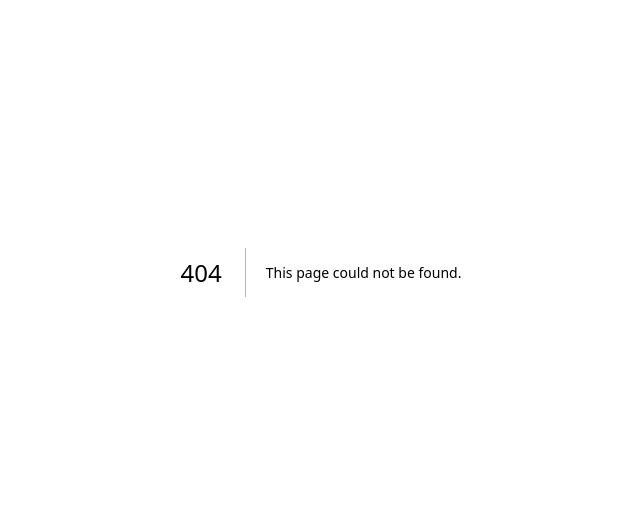
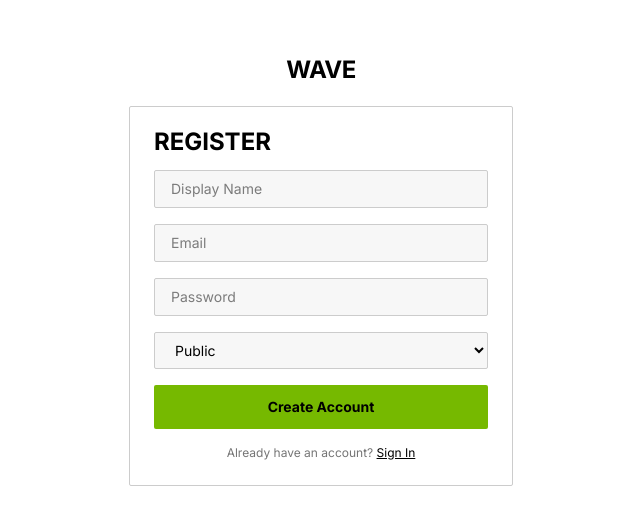
Before and after one commit to bavadharani1901-byte/Bavadharani, a Next.js app: page /auth/register in a window 1280 px wide. Before the commit this address had no page. Shown: the part 128-652 px from the top of the page, without its empty margins (319-959 px from the left). Built offline with nearby package versions, Linux system fonts and the light colour scheme.

Commit message:
feat(auth): add login and registration pages with credentials form

```diff
--- /dev/null
+++ b/app/auth/login/page.tsx
@@ -0,0 +1,79 @@
+"use client";
+
+import { signIn } from "next-auth/react";
+import { useState } from "react";
+import { useRouter } from "next/navigation";
+import Link from "next/link";
+
+export default function LoginPage() {
+  const [email, setEmail] = useState("");
+  const [password, setPassword] = useState("");
+  const [error, setError] = useState("");
+  const router = useRouter();
+
+  const handleSubmit = async (e: React.FormEvent) => {
+    e.preventDefault();
+    setError("");
+    const res = await signIn("credentials", {
+      email,
+      password,
+      redirect: false,
+    });
+    if (res?.error) {
+      setError("Invalid email or password");
+    } else {
+      router.push("/dashboard");
+      router.refresh();
+    }
+  };
+
+  return (
+    <div className="flex min-h-screen flex-col items-center justify-center bg-white px-4">
+      <Link
+        href="/"
+        className="mb-6 text-2xl font-bold uppercase leading-none tracking-tight text-[#000000]"
+      >
+        WAVE
+      </Link>
+      <form
+        onSubmit={handleSubmit}
+        className="w-full max-w-sm space-y-4 border border-[#cccccc] p-6 rounded-sm"
+      >
+        <h1 className="text-2xl font-bold uppercase leading-[0.95] text-[#000000]">
+          Sign In
+        </h1>
+        {error && (
+          <p className="text-sm text-[#e52020]">{error}</p>
+        )}
+        <input
+          type="email"
+          placeholder="Email"
+          value={email}
+          onChange={(e) => setEmail(e.target.value)}
+          className="w-full rounded-sm border border-[#cccccc] bg-[#f7f7f7] px-4 py-2 text-sm text-[#000000] outline-none focus:border-[#76b900] focus:ring-1 focus:ring-[#76b900]"
+          required
+        />
+        <input
+          type="password"
+          placeholder="Password"
+          value={password}
+          onChange={(e) => setPassword(e.target.value)}
+          className="w-full rounded-sm border border-[#cccccc] bg-[#f7f7f7] px-4 py-2 text-sm text-[#000000] outline-none focus:border-[#76b900] focus:ring-1 focus:ring-[#76b900]"
+          required
+        />
+        <button
+          type="submit"
+          className="flex h-11 w-full items-center justify-center rounded-sm bg-[#76b900] text-sm font-bold text-black transition-all hover:bg-[#5a8d00] active:scale-[0.98]"
+        >
+          Sign In
+        </button>
+        <p className="text-center text-xs text-[#757575]">
+          Don&apos;t have an account?{" "}
+          <Link href="/auth/register" className="underline text-[#000000]">
+            Register
+          </Link>
+        </p>
+      </form>
+    </div>
+  );
+}
--- /dev/null
+++ b/app/auth/register/page.tsx
@@ -0,0 +1,99 @@
+"use client";
+
+import { useState } from "react";
+import { useRouter } from "next/navigation";
+import Link from "next/link";
+
+export default function RegisterPage() {
+  const [email, setEmail] = useState("");
+  const [password, setPassword] = useState("");
+  const [displayName, setDisplayName] = useState("");
+  const [role, setRole] = useState("PUBLIC");
+  const [error, setError] = useState("");
+  const router = useRouter();
+
+  const handleSubmit = async (e: React.FormEvent) => {
+    e.preventDefault();
+    setError("");
+
+    const res = await fetch("/api/auth/register", {
+      method: "POST",
+      headers: { "Content-Type": "application/json" },
+      body: JSON.stringify({ email, password, displayName, role }),
+    });
+
+    if (!res.ok) {
+      const data = await res.json();
+      setError(data.error || "Registration failed");
+      return;
+    }
+
+    router.push("/auth/login");
+  };
+
+  return (
+    <div className="flex min-h-screen flex-col items-center justify-center bg-white px-4">
+      <Link
+        href="/"
+        className="mb-6 text-2xl font-bold uppercase leading-none tracking-tight text-[#000000]"
+      >
+        WAVE
+      </Link>
+      <form
+        onSubmit={handleSubmit}
+        className="w-full max-w-sm space-y-4 border border-[#cccccc] p-6 rounded-sm"
+      >
+        <h1 className="text-2xl font-bold uppercase leading-[0.95] text-[#000000]">
+          Register
+        </h1>
+        {error && (
+          <p className="text-sm text-[#e52020]">{error}</p>
+        )}
+        <input
+          type="text"
+          placeholder="Display Name"
+          value={displayName}
+          onChange={(e) => setDisplayName(e.target.value)}
+          className="w-full rounded-sm border border-[#cccccc] bg-[#f7f7f7] px-4 py-2 text-sm text-[#000000] outline-none focus:border-[#76b900] focus:ring-1 focus:ring-[#76b900]"
+        />
+        <input
+          type="email"
+          placeholder="Email"
+          value={email}
+          onChange={(e) => setEmail(e.target.value)}
+          className="w-full rounded-sm border border-[#cccccc] bg-[#f7f7f7] px-4 py-2 text-sm text-[#000000] outline-none focus:border-[#76b900] focus:ring-1 focus:ring-[#76b900]"
+          required
+        />
+        <input
+          type="password"
+          placeholder="Password"
+          value={password}
+          onChange={(e) => setPassword(e.target.value)}
+          className="w-full rounded-sm border border-[#cccccc] bg-[#f7f7f7] px-4 py-2 text-sm text-[#000000] outline-none focus:border-[#76b900] focus:ring-1 focus:ring-[#76b900]"
+          required
+        />
+        <select
+          value={role}
+          onChange={(e) => setRole(e.target.value)}
+          className="w-full rounded-sm border border-[#cccccc] bg-[#f7f7f7] px-4 py-2 text-sm text-[#000000] outline-none focus:border-[#76b900] focus:ring-1 focus:ring-[#76b900]"
+        >
+          <option value="PUBLIC">Public</option>
+          <option value="GOVERNMENT">Government</option>
+          <option value="NGO">NGO</option>
+        </select>
+        <button
+          type="submit"
+          className="flex h-11 w-full items-center justify-center rounded-sm bg-[#76b900] text-sm font-bold text-black transition-all hover:bg-[#5a8d00] active:scale-[0.98]"
+        >
+          Create Account
+        </button>
+        <p className="text-center text-xs text-[#757575]">
+          Already have an account?{" "}
+          <Link href="/auth/login" className="underline text-[#000000]">
+            Sign In
+          </Link>
+        </p>
+      </form>
+    </div>
+  );
+}
```
